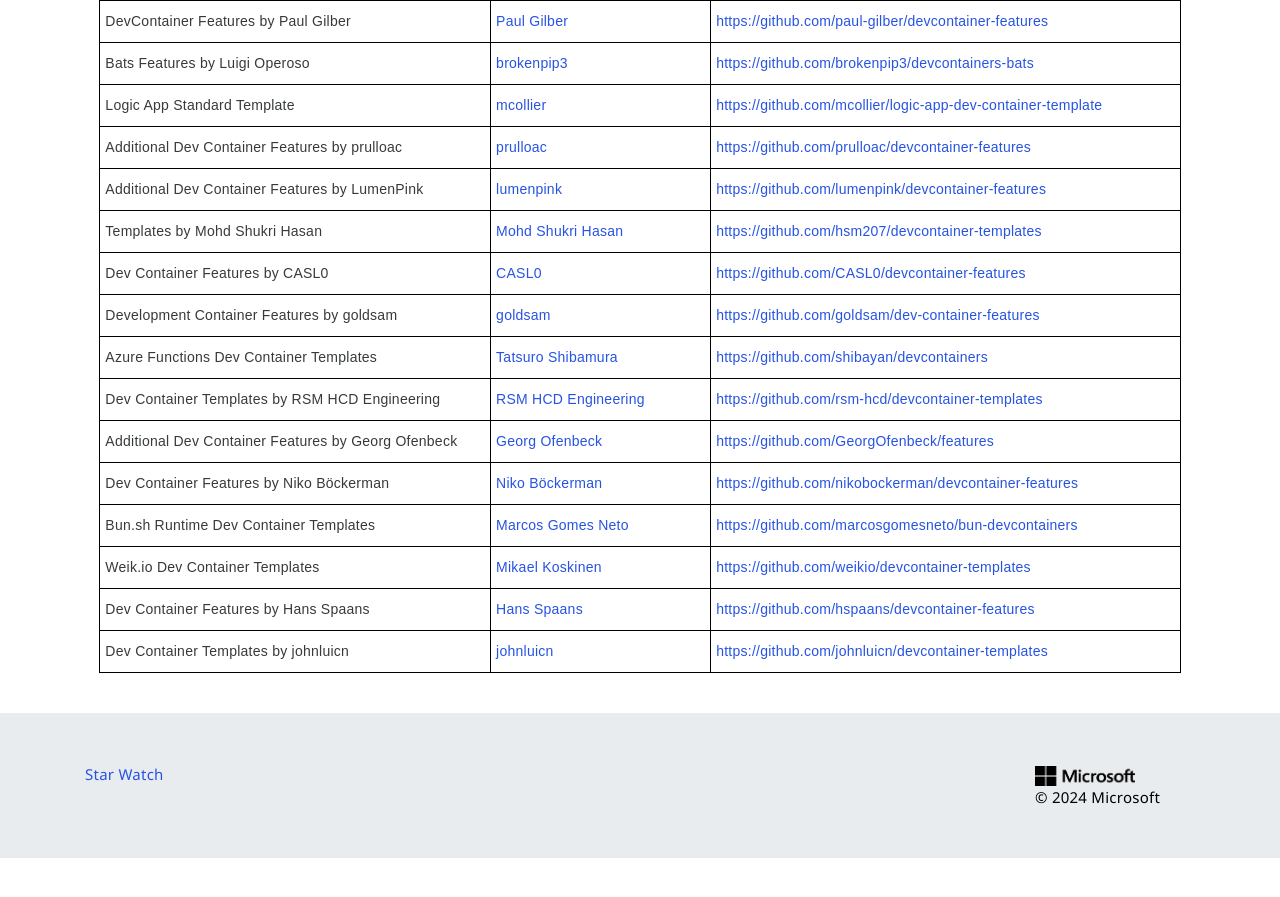
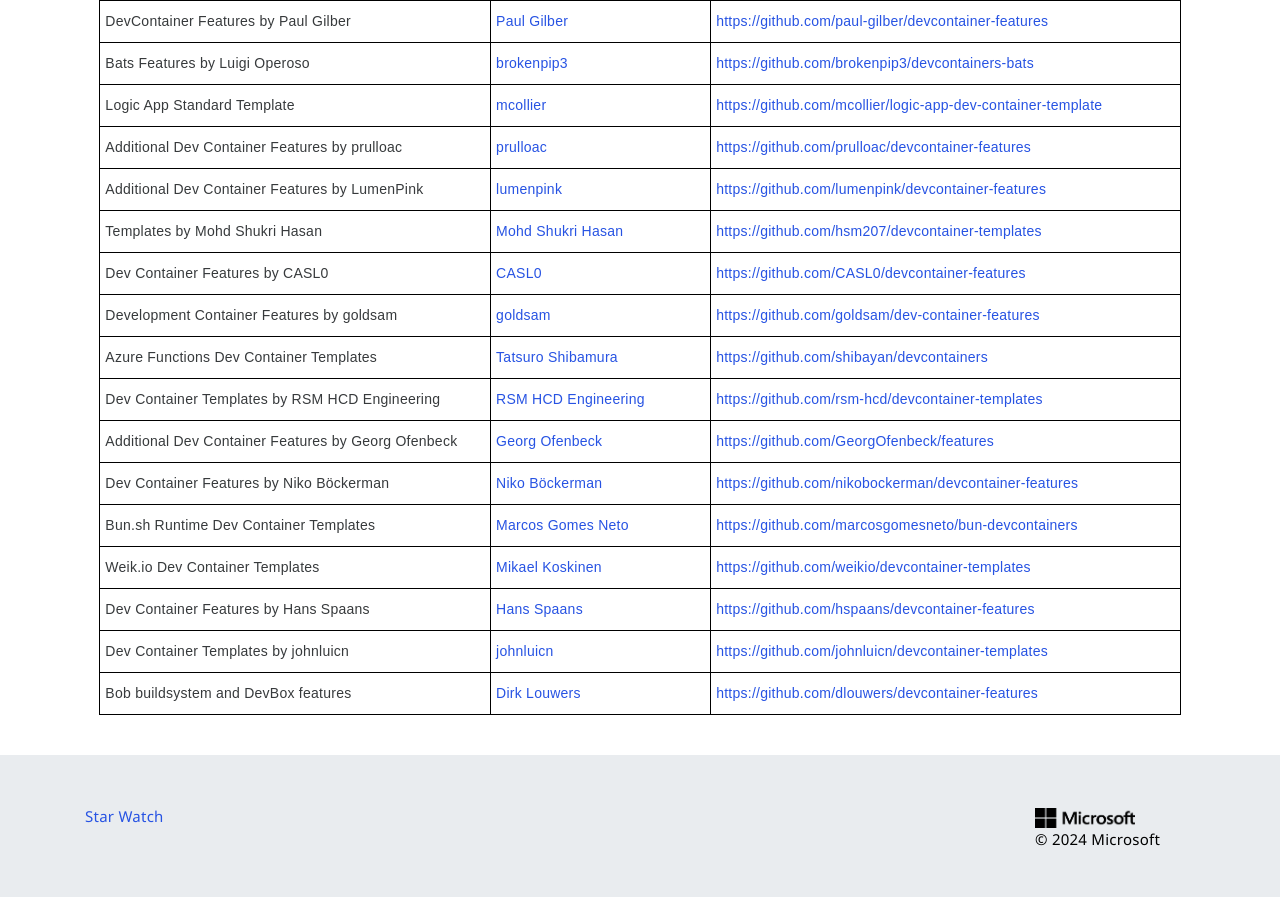
Before and after one commit to devcontainers/devcontainers.github.io, a Jekyll site: the page built from collections.html, in a window 1280 px wide and 900 px high, scrolled down 5635 px. Shown: the top 897 px of the window. Built offline with Jekyll 4.4.1, drawn with Linux system fonts in a browser that asks for light colours; nearby versions of some CDN libraries; comment, search, counter and statistics services are not loaded; before the commit the page ends 6493 px from its top, so only the background shows below that.

Commit message:
Update collection-index.yml (#362)
* Update collection-index.yml

Added bob build system

* Update collection-index.yml

To address comments

```diff
--- a/_data/collection-index.yml
+++ b/_data/collection-index.yml
@@ -703,3 +703,8 @@
   contact: https://github.com/johnluicn/devcontainer-templates/issues
   repository: https://github.com/johnluicn/devcontainer-templates
   ociReference: ghcr.io/johnluicn/devcontainer-templates
+- name: Bob buildsystem and DevBox features
+  maintainer: Dirk Louwers
+  contact: https://github.com/dlouwers/devcontainer-features/issues
+  repository: https://github.com/dlouwers/devcontainer-features
+  ociReference: ghcr.io/dlouwers/devcontainer-features
```
